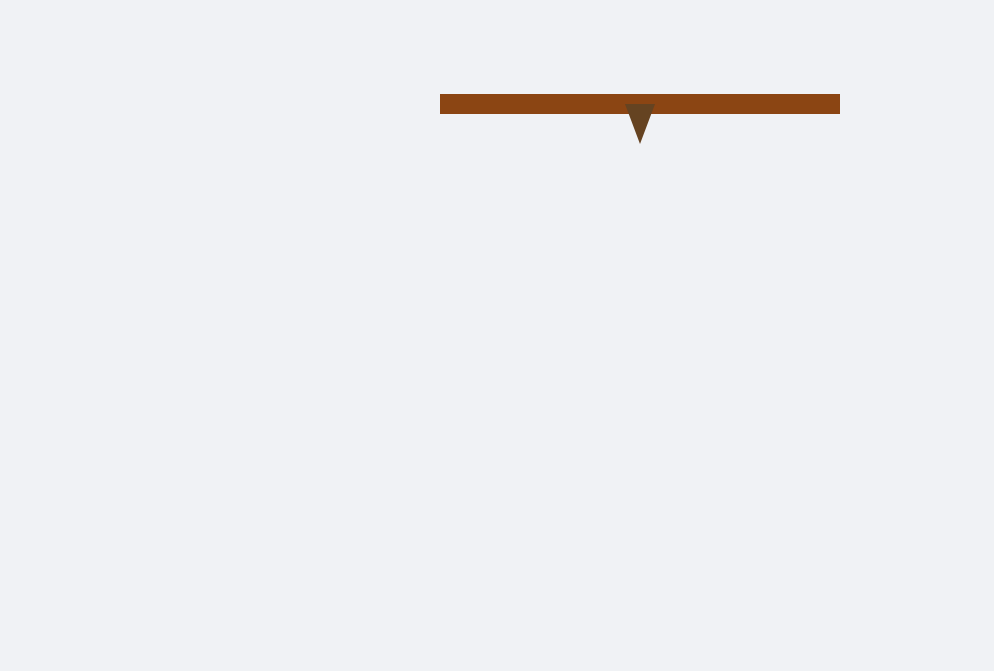
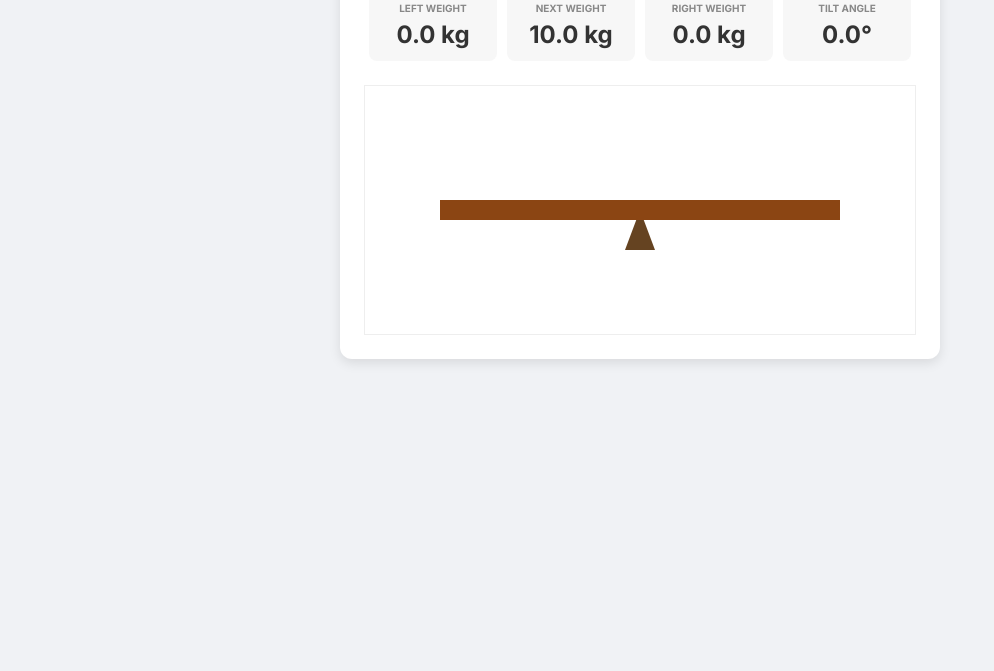
Before and after one commit to Emceyy/Seesaw.EmreCeylan-Uysal, a plain HTML site: page index.html in a window 1280 px wide. Shown: the part 129-800 px from the top of the page, without its empty margins (0-994 px from the left). Drawn offline with Linux system fonts and the light colour scheme.

Commit message:
Add UI panels

```diff
--- a/app.js
+++ b/app.js
@@ -1,12 +1,14 @@
 const state = {
     objects: [],
     angle: 0,
+    totalLeftWeight: 0,
+    totalRightWeight: 0,
+    nextWeight: Math.floor(Math.random() * 10) + 1
 };
 
 const seesawPlank = document.getElementById('seesaw-plank');
 
 function render() {
-    // Önceki ağırlıkları temizle
     seesawPlank.querySelectorAll('.weight').forEach(w => w.remove());
 
     state.objects.forEach(item => {
@@ -30,24 +32,33 @@ function render() {
         seesawPlank.appendChild(weightElement);
     });
 
-    // Tahterevalliyi döndür
-    seesawPlank.style.transform = `translateY(-50%) rotate(${state.angle}deg)`;
+    seesawPlank.style.transform = `translate(-50%, -50%) rotate(${state.angle}deg)`;
+
+    // Bilgi panellerini güncelle
+    document.getElementById('left-weight-value').textContent = `${state.totalLeftWeight.toFixed(1)} kg`;
+    document.getElementById('right-weight-value').textContent = `${state.totalRightWeight.toFixed(1)} kg`;
+    document.getElementById('next-weight-value').textContent = `${state.nextWeight}.0 kg`;
+    document.getElementById('tilt-angle-value').textContent = `${state.angle.toFixed(1)}°`;
 }
 
 function calculateSeesawState() {
-    let leftTorque = 0;
-    let rightTorque = 0;
+    let leftTorque = 0, rightTorque = 0;
+    let totalLeftWeight = 0, totalRightWeight = 0;
 
     state.objects.forEach(item => {
         const torque = item.weight * item.distance;
         if (item.side === 'left') {
             leftTorque += torque;
+            totalLeftWeight += item.weight;
         } else {
             rightTorque += torque;
+            totalRightWeight += item.weight;
         }
     });
 
-    // Tork farkına göre açıyı hesapla, max ±30 derece
+    state.totalLeftWeight = totalLeftWeight;
+    state.totalRightWeight = totalRightWeight;
+
     let angle = (rightTorque - leftTorque) / 10;
     state.angle = Math.max(-30, Math.min(30, angle));
 }
@@ -67,5 +78,7 @@ seesawPlank.addEventListener('click', (e) => {
     state.objects.push(newWeight);
     calculateSeesawState();
     render();
-    console.log(state);
 });
+
+// Sayfa ilk yüklendiğinde panellerin doğru değeri göstermesi için
+render();
--- a/index.html
+++ b/index.html
@@ -5,17 +5,38 @@
     <meta name="viewport" content="width=device-width, initial-scale=1.0">
     <title>Seesaw Simulation</title>
     <link rel="stylesheet" href="style.css">
+    <link rel="preconnect" href="https://fonts.googleapis.com">
+    <link rel="preconnect" href="https://fonts.gstatic.com" crossorigin>
+    <link href="https://fonts.googleapis.com/css2?family=Inter:wght@400;700&display=swap" rel="stylesheet">
 </head>
 <body>
-    <h1>Seesaw Simulation</h1>
-
-    <div id="simulation-container">
-        <div id="seesaw-container">
-            <div id="seesaw-plank"></div>
-            <div id="pivot"></div>
+    <div class="app-container">
+        <h1>Seesaw Simulation</h1>
+        <div class="info-panels">
+            <div class="panel">
+                <span class="panel-label">LEFT WEIGHT</span>
+                <h2 id="left-weight-value" class="panel-value">0.0 kg</h2>
+            </div>
+            <div class="panel">
+                <span class="panel-label">NEXT WEIGHT</span>
+                <h2 id="next-weight-value" class="panel-value">0.0 kg</h2>
+            </div>
+            <div class="panel">
+                <span class="panel-label">RIGHT WEIGHT</span>
+                <h2 id="right-weight-value" class="panel-value">0.0 kg</h2>
+            </div>
+            <div class="panel">
+                <span class="panel-label">TILT ANGLE</span>
+                <h2 id="tilt-angle-value" class="panel-value">0.0°</h2>
+            </div>
+        </div>
+        <div id="simulation-container">
+            <div id="seesaw-container">
+                <div id="seesaw-plank"></div>
+                <div id="pivot"></div>
+            </div>
         </div>
     </div>
-
     <script src="app.js"></script>
 </body>
 </html>
--- a/style.css
+++ b/style.css
@@ -1,6 +1,52 @@
+@import url('https://fonts.googleapis.com/css2?family=Inter:wght@400;700&display=swap');
+
+* {
+    box-sizing: border-box;
+    margin: 0;
+    padding: 0;
+}
+
 body {
     background-color: #f0f2f5;
-    font-family: sans-serif;
+    font-family: 'Inter', sans-serif;
+}
+
+.app-container {
+    max-width: 600px;
+    margin: 50px auto;
+    background-color: white;
+    border-radius: 12px;
+    box-shadow: 0 4px 12px rgba(0, 0, 0, 0.1);
+    padding: 24px;
+}
+
+.info-panels {
+    display: flex;
+    justify-content: space-between;
+    margin-bottom: 24px;
+}
+
+.panel {
+    background-color: #f7f7f7;
+    padding: 12px;
+    border-radius: 8px;
+    text-align: center;
+    flex: 1;
+    margin: 0 5px;
+}
+
+.panel-label {
+    font-size: 10px;
+    color: #888;
+    font-weight: 700;
+    text-transform: uppercase;
+}
+
+.panel-value {
+    font-size: 24px;
+    font-weight: 700;
+    color: #333;
+    margin-top: 4px;
 }
 
 #simulation-container {
@@ -9,7 +55,7 @@ body {
     justify-content: center;
     align-items: center;
     height: 250px;
-    margin-top: 50px;
+    border: 1px solid #eee;
 }
 
 #seesaw-container {
@@ -24,8 +70,9 @@ body {
     background-color: #8B4513;
     position: absolute;
     top: 50%;
-    left: 0;
-    transform: translateY(-50%);
+    left: 50%;
+    transform: translate(-50%, -50%);
+    z-index: 1;
     transition: transform 0.5s ease-in-out;
 }
 
@@ -34,11 +81,12 @@ body {
     height: 0;
     border-left: 15px solid transparent;
     border-right: 15px solid transparent;
-    border-top: 40px solid #654321;
+    border-bottom: 40px solid #654321; /* DÜZ ÜÇGEN OLARAK GÜNCELLENDİ */
     position: absolute;
     top: 50%;
     left: 50%;
-    transform: translateX(-50%);
+    transform: translate(-50%, 0); /* Pivot'u tahtanın altına hizala */
+    z-index: 0;
 }
 
 .weight {
```
